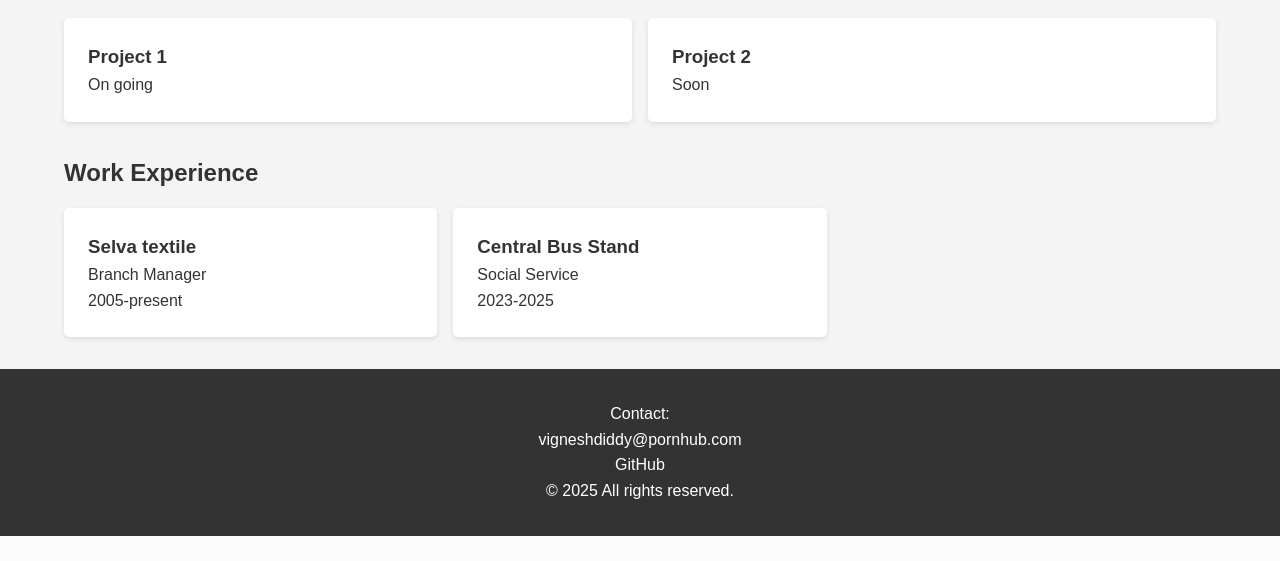
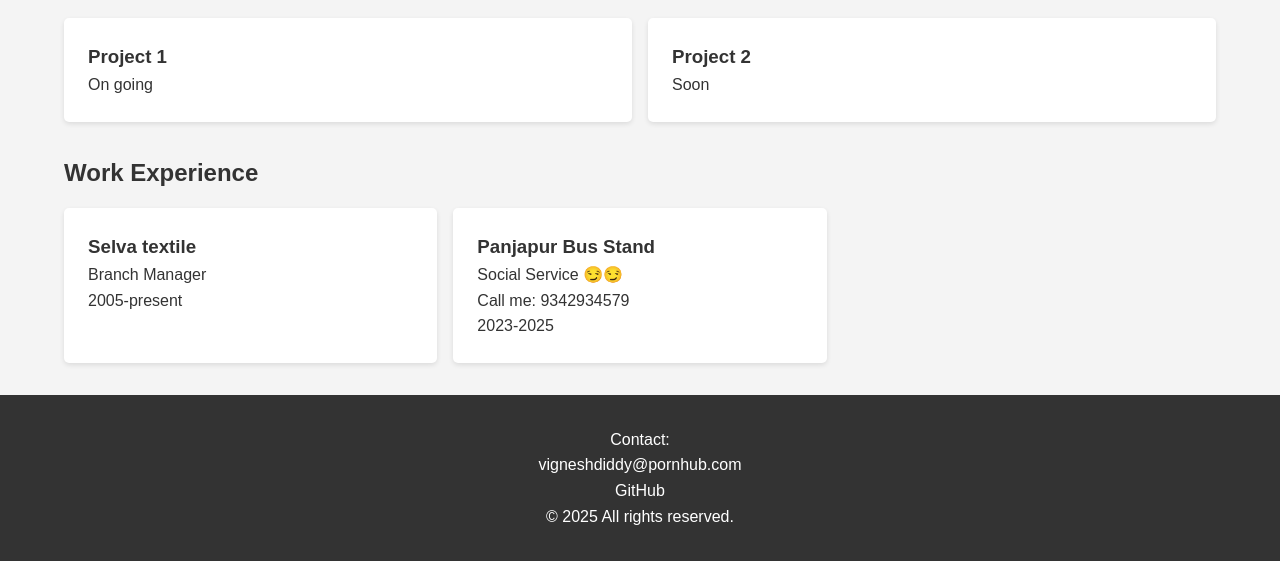
Before and after one commit to amark2005/vicky, a Flask app: page / in a window 1280 px wide. Shown: the part 1470-2031 px from the top of the page. Before the commit the page ends 2006 px from the top, so only its background shows below. Run offline with Flask 3, Linux system fonts and the light colour scheme.

Commit message:
central to panja

```diff
--- a/templates/index.html
+++ b/templates/index.html
@@ -88,8 +88,8 @@
 
             <!-- work 2 -->
             <div class="card">
-                <h3>Central Bus Stand</h3>
-                <p>Social Service</p>
+                <h3>Panjapur Bus Stand</h3>
+                <p>Social Service 😏😏</p> <p>Call me: 9342934579</p>
                 <p>2023-2025</p>
             </div>
             <p></p>
```
